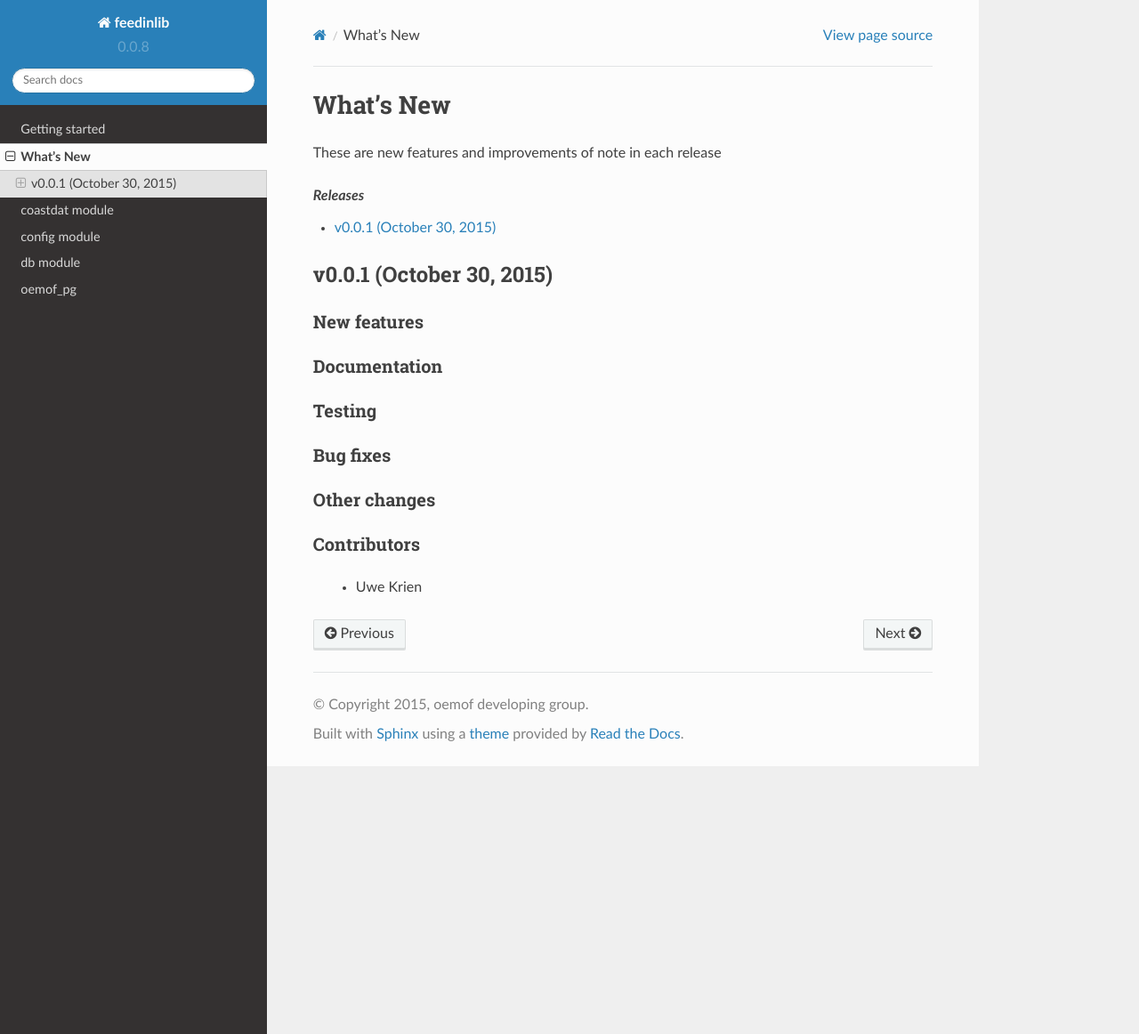
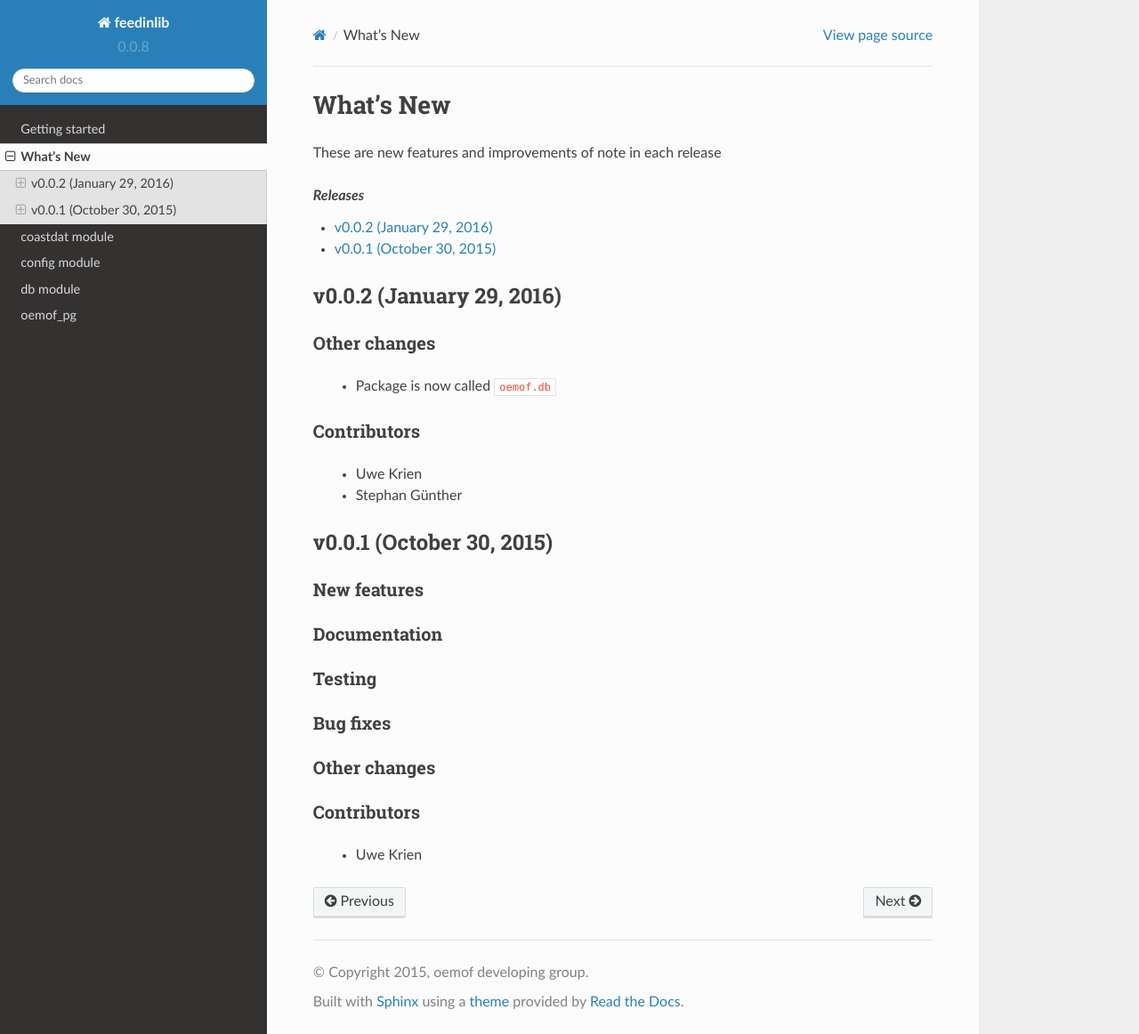
Before and after one commit to oemof/oemof-db, a Sphinx documentation site: the page built from doc/whats_new.rst, in a window 1280 px wide and 1162 px high. Shown: the whole window at 89% size. Built offline with Sphinx 7.4.7 and the Read the Docs theme 2.0.0, drawn with Linux system fonts in a browser that asks for light colours; formulas are drawn with MathJax 3; pages that are not in the unit, such as notebooks, are missing from menus.

Commit message:
Add whatsnew entry

```diff
--- a/doc/whats_new.rst
+++ b/doc/whats_new.rst
@@ -8,4 +8,5 @@ These are new features and improvements of note in each release
     :local:
     :backlinks: top
 
+.. include::  whatsnew/v0002.txt
 .. include::  whatsnew/v0001.txt
--- /dev/null
+++ b/doc/whatsnew/v0002.txt
@@ -0,0 +1,13 @@
+v0.0.2 (January 29, 2016)
++++++++++++++++++++++++++
+
+Other changes
+#############
+
+  * Package is now called ``oemof.db``
+
+Contributors
+############
+
+ * Uwe Krien
+ * Stephan Günther
```
